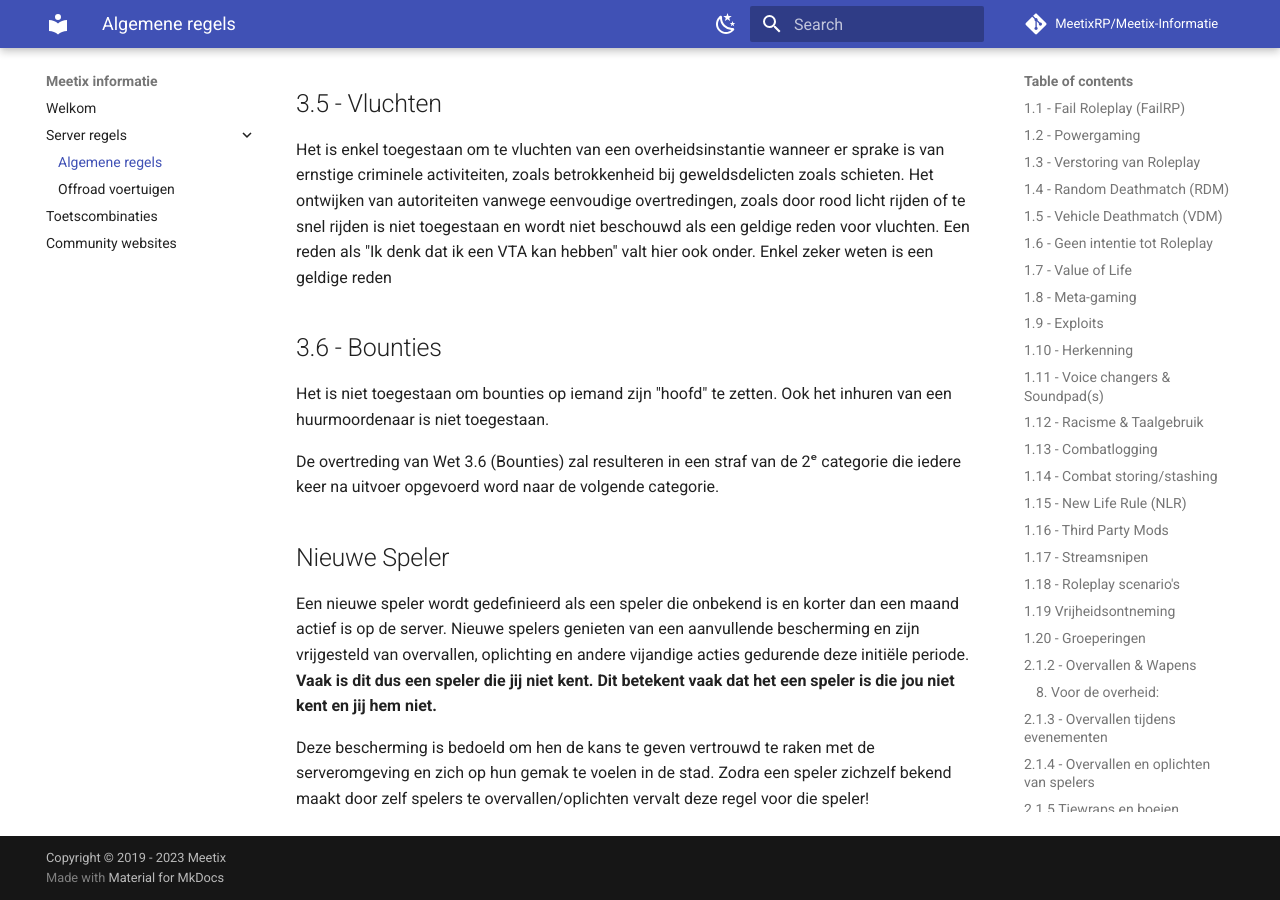
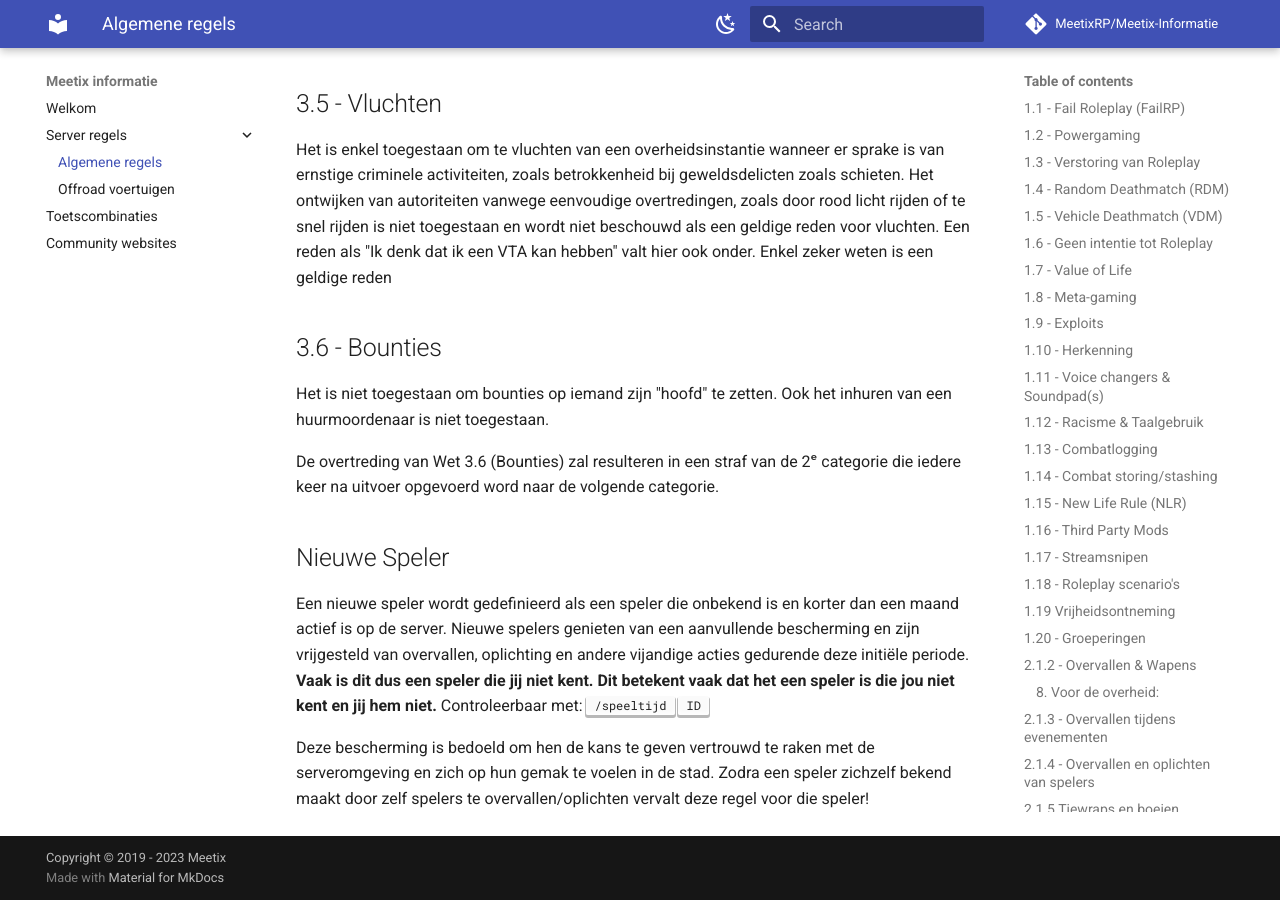
Before and after one commit to MeetixRP/Meetix-Informatie, an MkDocs documentation site: the page built from docs/algemeneregels.md, in a window 1280 px wide and 900 px high, scrolled down 16472 px. Built offline with MkDocs 1.6.1 and Material for MkDocs 9.7.7, drawn with Linux system fonts in a browser that asks for light colours; comment, search, counter and statistics services are not loaded.

Commit message:
Update algemeneregels.md

```diff
--- a/docs/algemeneregels.md
+++ b/docs/algemeneregels.md
@@ -495,6 +495,7 @@ De overtreding van Wet 3.6 (Bounties) zal resulteren in een straf van de 2ᵉ ca
 Een nieuwe speler wordt gedefinieerd als een speler die onbekend is en korter dan een maand actief is op de server.
 Nieuwe spelers genieten van een aanvullende bescherming en zijn vrijgesteld van overvallen, oplichting en andere vijandige acties gedurende deze initiële periode.
 **Vaak is dit dus een speler die jij niet kent. Dit betekent vaak dat het een speler is die jou niet kent en jij hem niet.**
+Controleerbaar met: ++"/speeltijd"++ ++"ID"++
 
 Deze bescherming is bedoeld om hen de kans te geven vertrouwd te raken met de serveromgeving en zich op hun gemak te voelen in de stad.
 Zodra een speler zichzelf bekend maakt door zelf spelers te overvallen/oplichten vervalt deze regel voor die speler!
```
